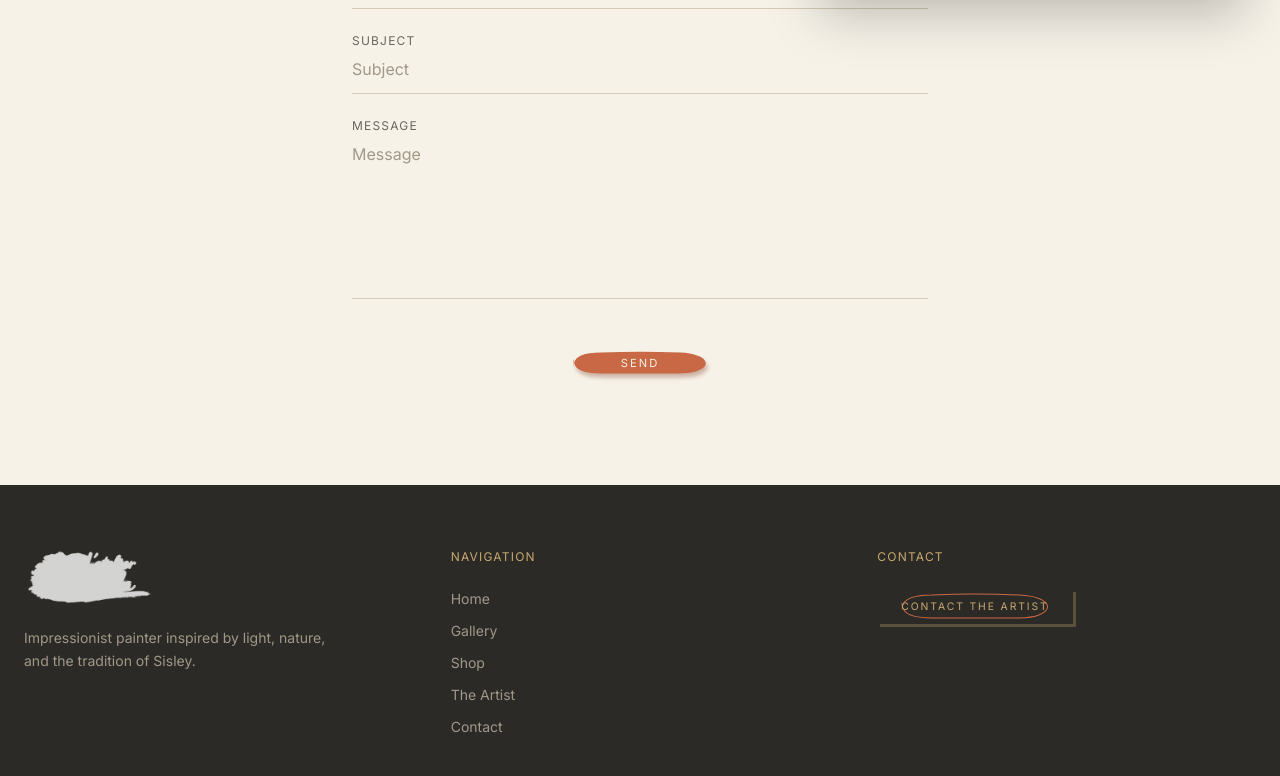
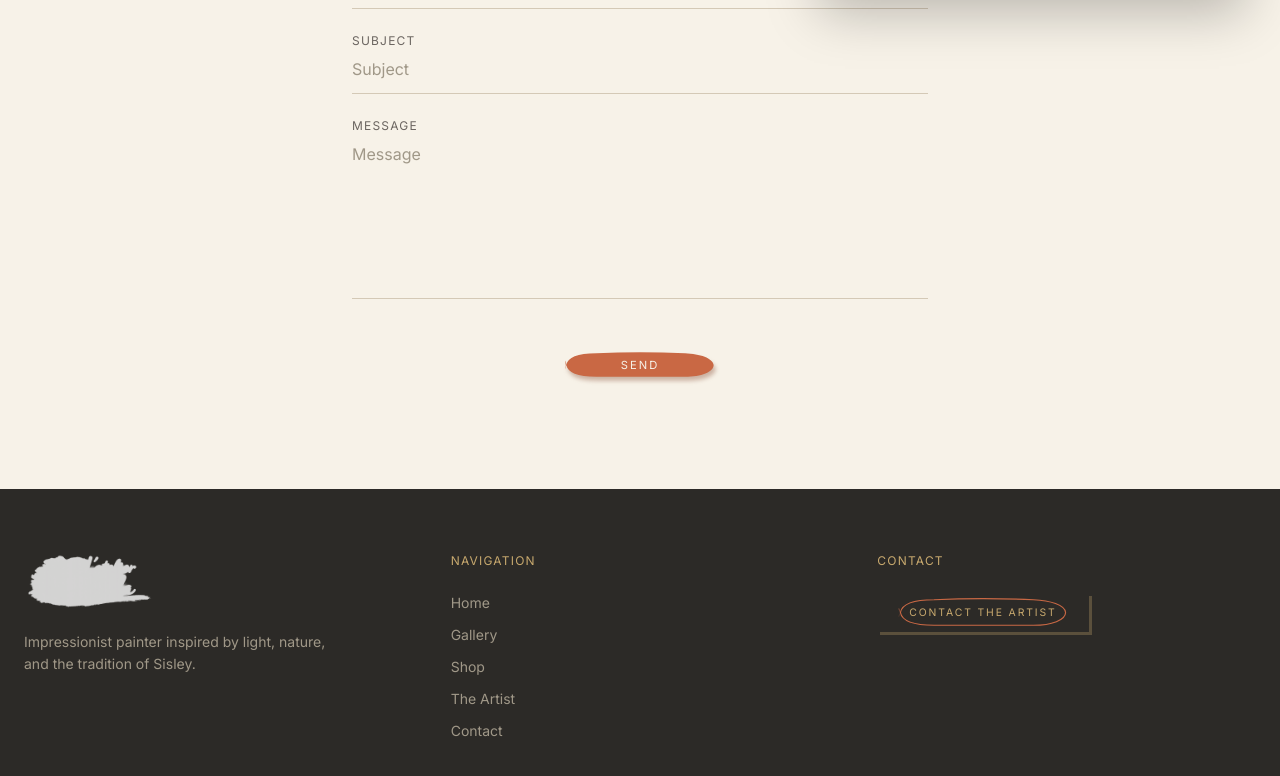
Before and after one commit to catchurwave/bala, a Next.js app: page /en/contact in a window 1280 px wide. Shown: the part 536-1312 px from the top of the page. Built offline with nearby package versions, Linux system fonts and the light colour scheme.

Commit message:
feat: increase button padding (primary 1.2/3.5rem, sm 0.75/2rem)

```diff
--- a/app/globals.css
+++ b/app/globals.css
@@ -187,7 +187,7 @@ h1, h2, h3, h4, h5, h6 {
   font-family: var(--font-sans);
   letter-spacing: 0.18em;
   text-transform: uppercase;
-  padding: 1.1rem 3rem;
+  padding: 1.2rem 3.5rem;
   border: none;
   box-shadow: none;
   filter: drop-shadow(2px 4px 2px rgba(122,58,32,0.35));
@@ -249,7 +249,7 @@ h1, h2, h3, h4, h5, h6 {
   font-family: var(--font-sans);
   letter-spacing: 0.18em;
   text-transform: uppercase;
-  padding: 1.1rem 3rem;
+  padding: 1.2rem 3.5rem;
   border: none;
   box-shadow: none;
   transition: color 0.2s ease, transform 0.2s ease, filter 0.2s ease;
@@ -292,7 +292,7 @@ h1, h2, h3, h4, h5, h6 {
 
 /* Small variant */
 .btn-sm {
-  padding: 0.6rem 1.5rem;
+  padding: 0.75rem 2rem;
   font-size: 0.65rem;
 }
 
```
